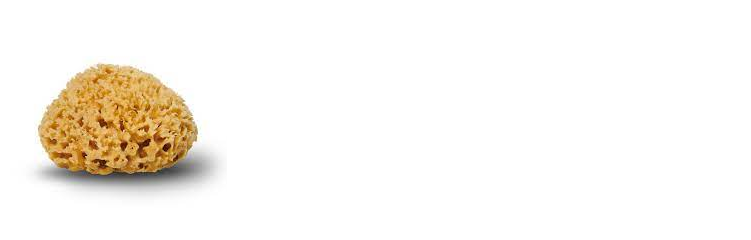
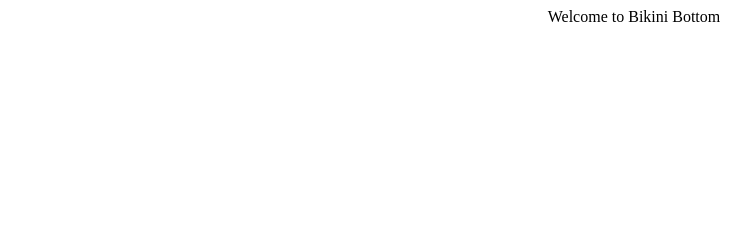
Before and after one commit to mattkoe/cartoon-hero-, a plain HTML site: page index.html in a window 1280 px wide. Shown: the whole page, without its empty margins (6-757 px from the left). Drawn offline with Linux system fonts and the light colour scheme.

Commit message:
removed picture

```diff
--- a/index.html
+++ b/index.html
@@ -5,8 +5,8 @@
 </head>
 <body>
 
-<header>
-	<img src="img/spongebob_font.jpeg">
+<header align="center">
+	Welcome to Bikini Bottom
 </header>
 
 </body>
```
